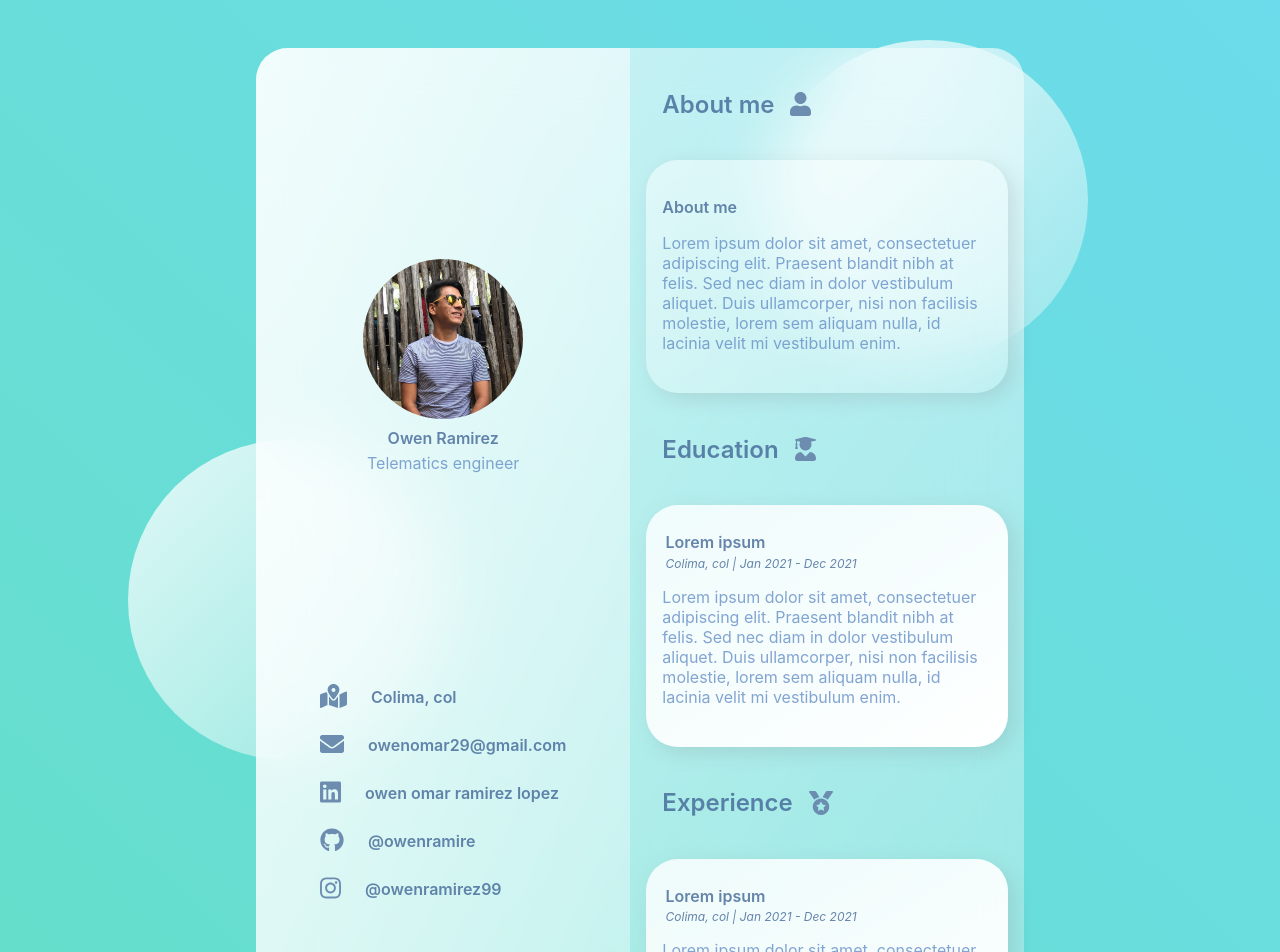
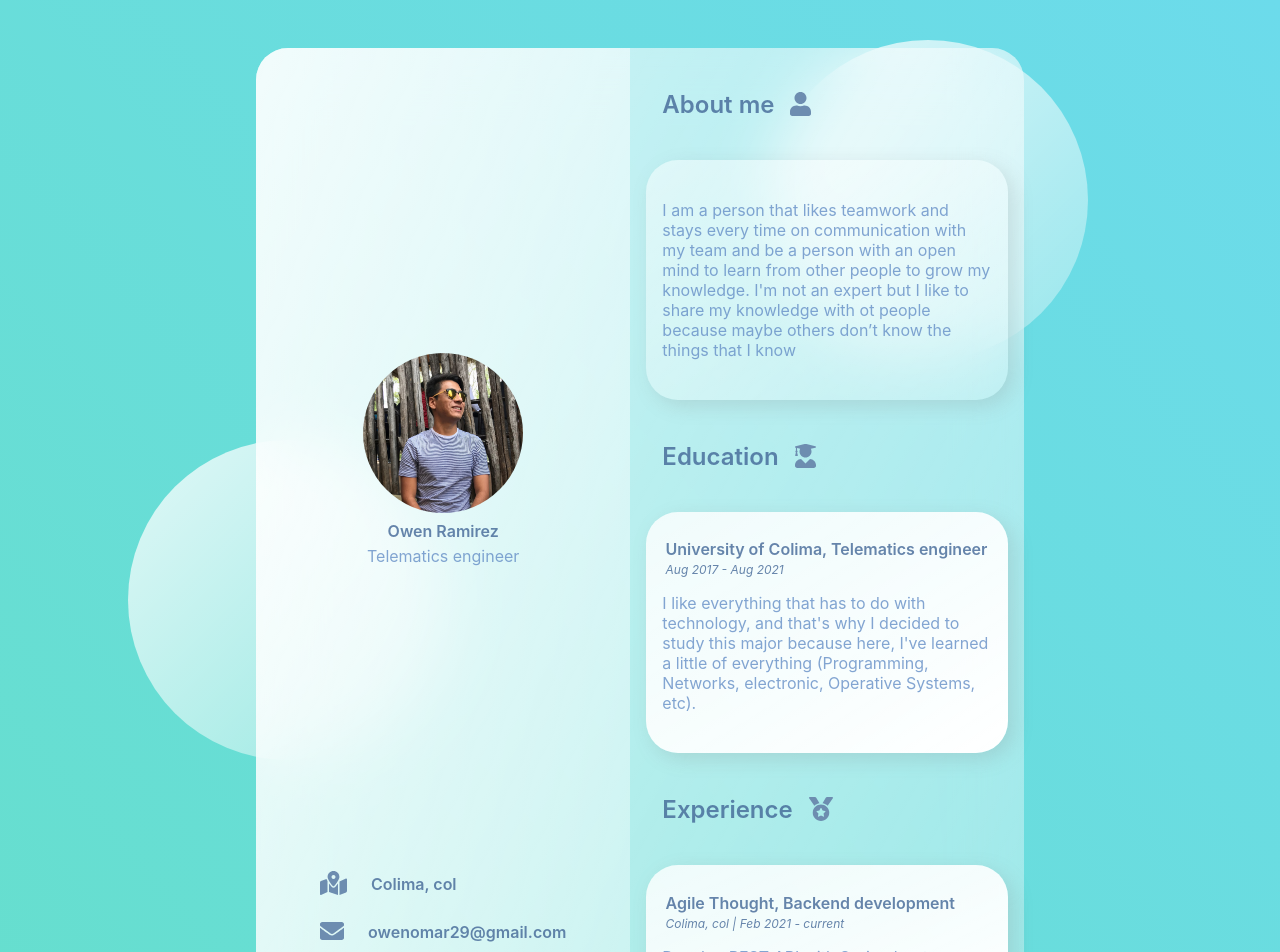
Before and after one commit to OwenRamire/my-cv-ui, a React (Create React App) app: page / in a window 1280 px wide. Shown: the top 952 px of the page. Built offline with nearby package versions, Linux system fonts and the light colour scheme.

Commit message:
Use props in sections components
With the UserInfo file, i will pass the data of that file to these
components to display in the browser

```diff
--- a/src/components/sections/AboutUser.jsx
+++ b/src/components/sections/AboutUser.jsx
@@ -3,11 +3,7 @@ import React from 'react';
 const AboutUser = (props) => {
   return (
     <div className="about-user-container-introducing">
-      <h1>{props.title}</h1>
-      <p>Lorem ipsum dolor sit amet, consectetuer adipiscing elit.
-      Praesent blandit nibh at felis. Sed nec diam in dolor vestibulum
-      aliquet. Duis ullamcorper, nisi non facilisis molestie, lorem sem
-      aliquam nulla, id lacinia velit mi vestibulum enim.</p>
+      <p>{props.aboutUser}</p>
     </div>
   );
 }
--- a/src/components/sections/EducationExperienceSec.jsx
+++ b/src/components/sections/EducationExperienceSec.jsx
@@ -1,18 +1,15 @@
 import React from 'react';
 import '../../styles/css/sections/Sections.css';
 
-const EducationExperienceSec = () => {
+const EducationExperienceSec = (props) => {
   return (
     <div className="about-user-container">
-      <h1 className="title-where">Lorem ipsum</h1>
+      <h1 className="title-where">{props.institutionPosition}</h1>
       <h4 className="title-when">
-        Colima, col | Jan 2021 - Dec 2021
+        {props.date}
       </h4>
       <p className="description-educ-exp">
-        Lorem ipsum dolor sit amet, consectetuer adipiscing elit.
-        Praesent blandit nibh at felis. Sed nec diam in dolor vestibulum
-        aliquet. Duis ullamcorper, nisi non facilisis molestie, lorem sem
-        aliquam nulla, id lacinia velit mi vestibulum enim.
+        {props.description}
       </p>
     </div>
   );
--- a/src/components/sections/Sections.jsx
+++ b/src/components/sections/Sections.jsx
@@ -2,19 +2,49 @@ import React from 'react';
 import AboutUser from './AboutUser.jsx';
 import TitleSection from './TitleSection.jsx';
 import EducationExperienceSec from './EducationExperienceSec.jsx';
+import {
+  USER_ABOUT_ME,
+  USER_INFO_EXPERIENCE,
+  USER_EDUCATION,
+} from '../../utils/UserInfo';
 import '../../styles/css/sections/Sections.css';
 
 const Sections = () => {
+
+  const displayExperienceUser = () => {
+    return USER_INFO_EXPERIENCE.map((exp, i) => {
+      return (
+        <EducationExperienceSec
+          key={i.toString()}
+          institutionPosition={exp.institutionAndPosition}
+          date={exp.date}
+          description={exp.description }
+        />
+      );
+    });
+  }
+
+  const displayEducationUser = () => {
+    return USER_EDUCATION.map((education, i) => {
+      return (
+        <EducationExperienceSec
+          key={i.toString()}
+          institutionPosition={education.institutionAndPosition}
+          date={education.date}
+          description={education.description}
+        />
+      )
+    });
+  }
+
   return (
     <div className="sections-container">
       <TitleSection titleSection="About me" iconTitle="faUser" />
-      <AboutUser title="About me" />
-
+      <AboutUser title="About me" aboutUser={USER_ABOUT_ME} />
       <TitleSection titleSection="Education" iconTitle="faUserGraduate" />
-      <EducationExperienceSec />
-
+      {displayEducationUser()}
       <TitleSection titleSection="Experience" iconTitle="faMedal" />
-      <EducationExperienceSec />
+      {displayExperienceUser()}
     </div>
   );
 }
```
